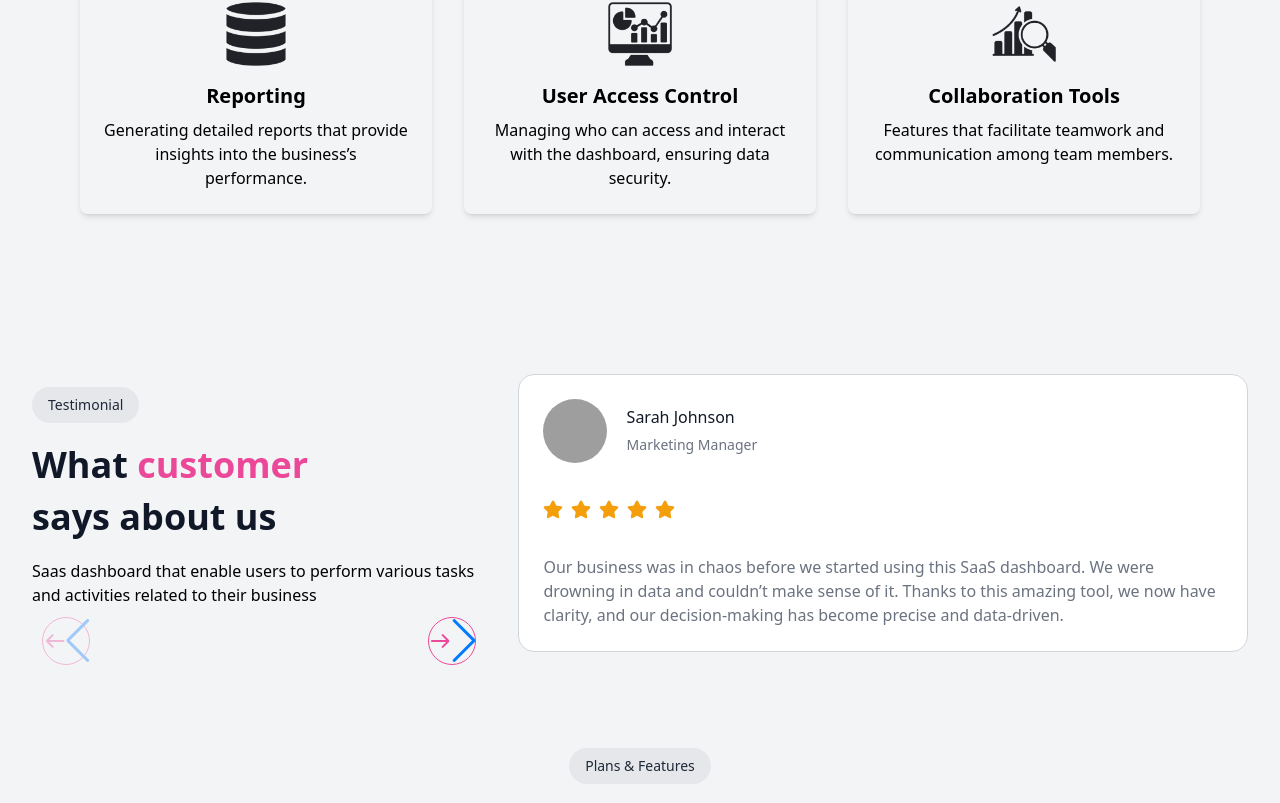
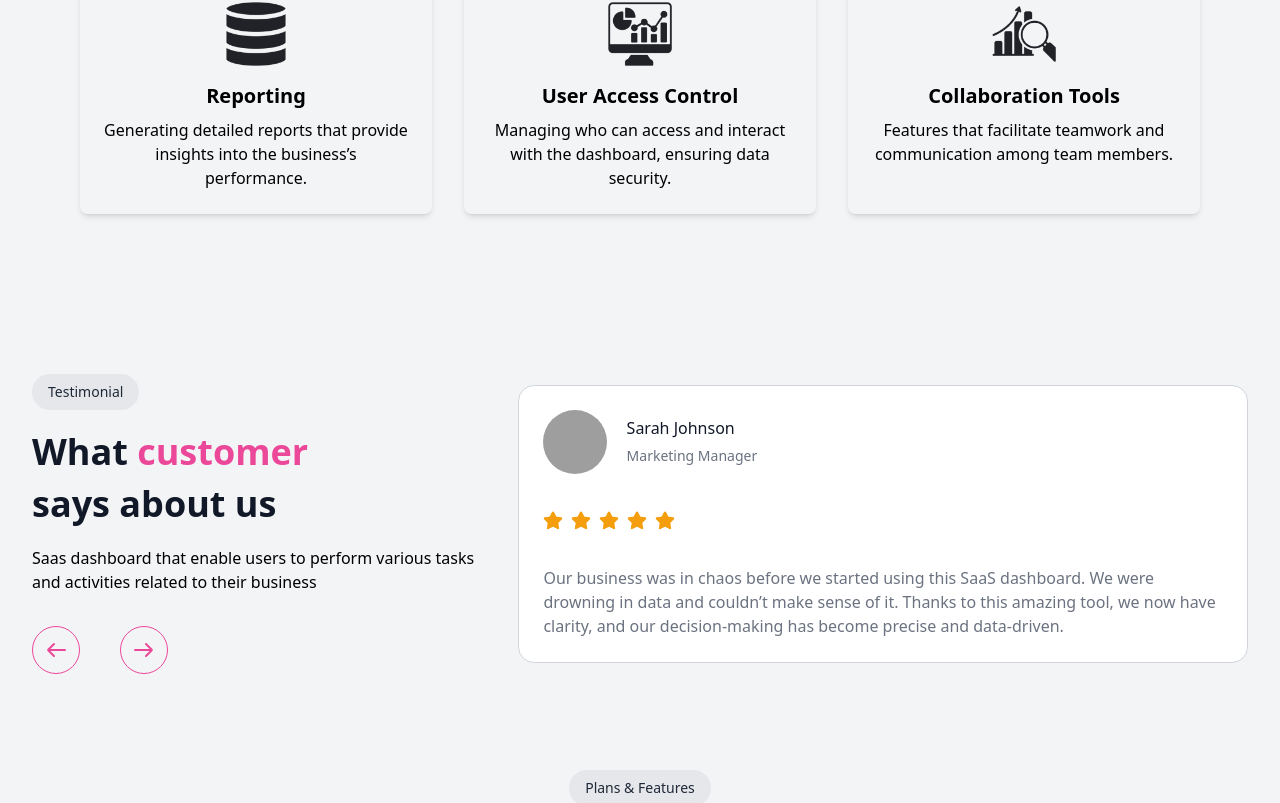
Before and after one commit to Parthakashyap/GITCS-LP, a React (Vite) app: page / in a window 1280 px wide. Shown: the part 1966-2769 px from the top of the page. Built offline with nearby package versions, Linux system fonts and the light colour scheme; grey boxes are pictures that could not be loaded.

Commit message:
Swiper js nav arrows fixed

```diff
--- a/src/components/sections/TestimonialsSection.tsx
+++ b/src/components/sections/TestimonialsSection.tsx
@@ -1,6 +1,7 @@
 import React from 'react';
 import { Swiper, SwiperSlide } from 'swiper/react';
-import 'swiper/swiper-bundle.css';
+import 'swiper/swiper-bundle.css'; // Import Swiper styles
+import 'swiper/css/navigation'; // Import Swiper navigation module styles
 import { Navigation } from 'swiper/modules';
 
 const testimonials = [
@@ -21,6 +22,20 @@ const testimonials = [
 const TestimonialsSection: React.FC = () => {
   return (
     <section className="py-24">
+      <style>
+        {`
+          /* Hide default Swiper navigation buttons */
+          .swiper-button-prev,
+          .swiper-button-next {
+            display: none !important;
+          }
+
+          /* Custom styles for the navigation buttons */
+          .custom-swiper-button {
+            display: flex !important;
+          }
+        `}
+      </style>
       <div className="mx-auto max-w-7xl px-4 sm:px-6 lg:px-8">
         <div className="flex justify-center items-center gap-y-8 lg:gap-y-0 flex-wrap md:flex-wrap lg:flex-nowrap lg:flex-row lg:justify-between lg:gap-x-8 max-w-sm sm:max-w-2xl lg:max-w-full mx-auto">
           <div className="w-full lg:w-2/5">
@@ -31,7 +46,7 @@ const TestimonialsSection: React.FC = () => {
             <p className='mb-8'>Saas dashboard that enable users to perform various tasks and activities related to their business</p>
             <div className="swiper-wrapper flex items-center justify-center lg:justify-start gap-10">
               <button id="slider-button-left"
-                className="swiper-button-prev group flex justify-center items-center border border-solid border-pink-500 w-12 h-12 transition-all duration-500 rounded-full hover:bg-pink-500"
+                className="custom-swiper-button group flex justify-center items-center border border-solid border-pink-500 w-12 h-12 transition-all duration-500 rounded-full hover:bg-pink-500"
                 data-carousel-prev>
                 <svg className="h-6 w-6 text-pink-500 group-hover:text-white" viewBox="0 0 24 24" fill="none"
                   xmlns="http://www.w3.org/2000/svg">
@@ -42,7 +57,7 @@ const TestimonialsSection: React.FC = () => {
                 </svg>
               </button>
               <button id="slider-button-right"
-                className="swiper-button-next group flex justify-center items-center border border-solid border-pink-500 w-12 h-12 transition-all duration-500 rounded-full hover:bg-pink-500"
+                className="custom-swiper-button group flex justify-center items-center border border-solid border-pink-500 w-12 h-12 transition-all duration-500 rounded-full hover:bg-pink-500"
                 data-carousel-next>
                 <svg className="h-6 w-6 text-pink-500 group-hover:text-white" viewBox="0 0 24 24" fill="none"
                   xmlns="http://www.w3.org/2000/svg">
@@ -73,7 +88,6 @@ const TestimonialsSection: React.FC = () => {
                     </div>
                   </div>
                   <div className="flex items-center mb-5 sm:mb-9 gap-2 text-amber-500 transition-all duration-500">
-                    {/* Assuming the rating stars are to be displayed */}
                     {[...Array(5)].map((_, starIndex) => (
                       <svg key={starIndex} className="w-5 h-5" viewBox="0 0 18 17" fill="none"
                         xmlns="http://www.w3.org/2000/svg">
@@ -94,6 +108,4 @@ const TestimonialsSection: React.FC = () => {
   );
 };
 
-
-
-  export default TestimonialsSection;
+export default TestimonialsSection;
```
